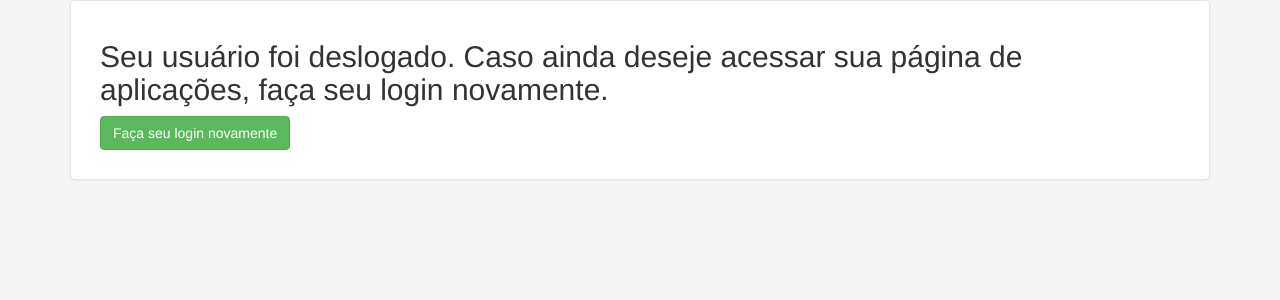
After one commit to hackultura/meta-id, a Django app: template templates/registration/logged_out.html in a window 1280 px wide. The commit adds this page. Shown: the top 300 px of the page. Run offline with Django 3.2, Linux system fonts and the light colour scheme; the template is opened without the code that fills it, so the values that code supplies are empty; parts of the project's set-up code (start-up, migrations or seed data) failed here and were passed over; some libraries are stand-ins or nearby versions.

Commit message:
Tratando redirecionamento depois do logoff

```diff
--- a/meta_id/settings.py
+++ b/meta_id/settings.py
@@ -111,6 +111,8 @@ USE_TZ = True
 # Authentication
 AUTH_USER_MODEL = 'authentication.User'
 LOGIN_URL = '/login/'
+LOGOUT_REDIRECT_URL = '/login/'
+LOGIN_REDIRECT_URL = '/oauth/applications/'
 
 # Templates
 TEMPLATES = [
--- a/templates/oauth2_provider/base.html
+++ b/templates/oauth2_provider/base.html
@@ -37,6 +37,7 @@
 
 <body>
 
+	{% if request.user.is_authenticated %}
 	<nav class="navbar navbar-default">
 		<div class="container-fluid">
 			<!-- Brand and toggle get grouped for better mobile display -->
@@ -69,6 +70,7 @@
 			</div><!-- /.navbar-collapse -->
 		</div><!-- /.container-fluid -->
 	</nav>
+	{% endif %}
 
 <div class="container">
     {% block content %}
--- /dev/null
+++ b/templates/registration/logged_out.html
@@ -0,0 +1,10 @@
+{% extends "oauth2_provider/base.html" %}
+{% load widget_tweaks %}
+
+{% block content %}
+<div class="block-center">
+	<h2 class="block-center-heading">Seu usuário foi deslogado. Caso ainda
+		deseje acessar sua página de aplicações, faça seu login novamente.</h2>
+	<a class="btn btn-success" href="{% url 'login' %}">Faça seu login novamente</a>
+</div>
+{% endblock content %}
```
